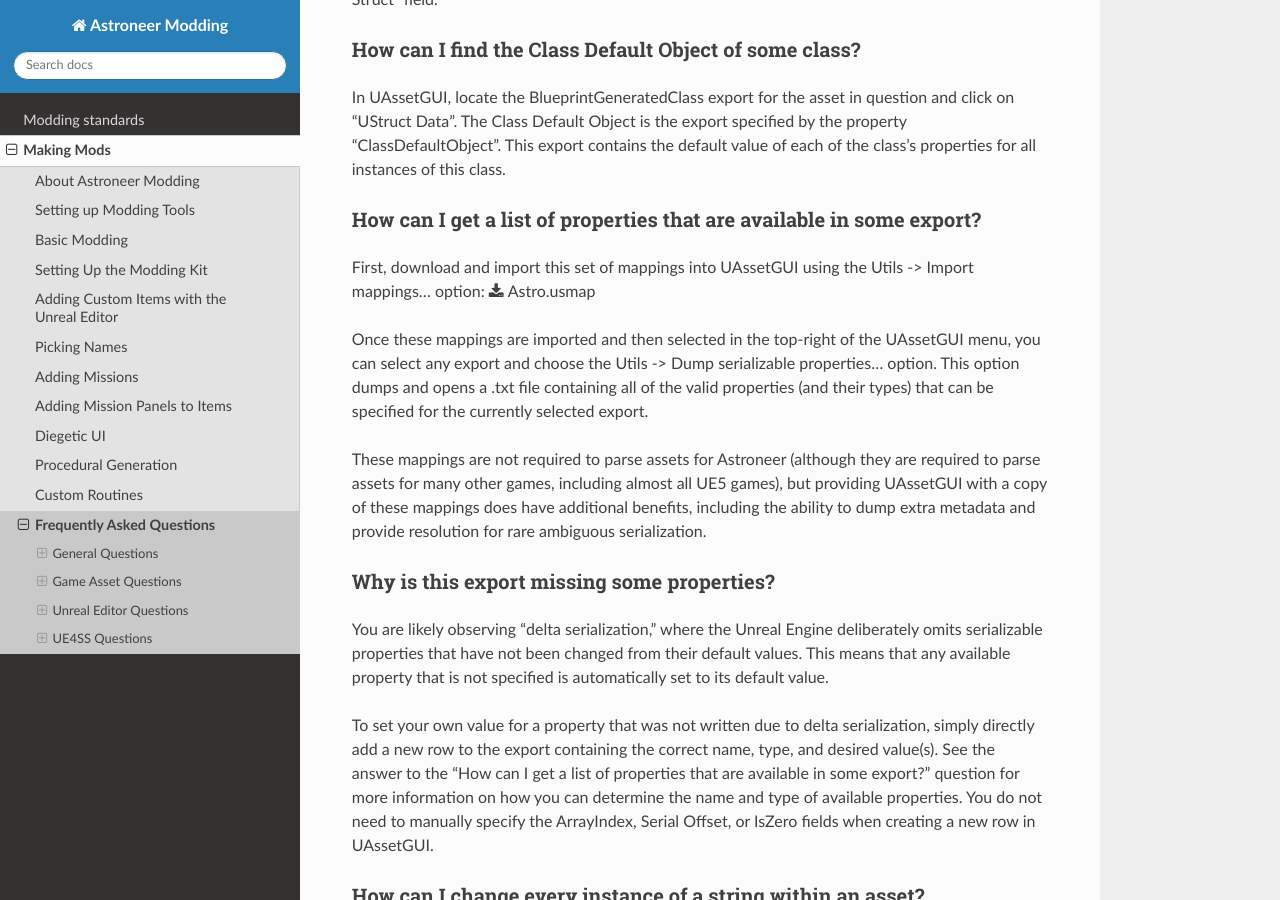
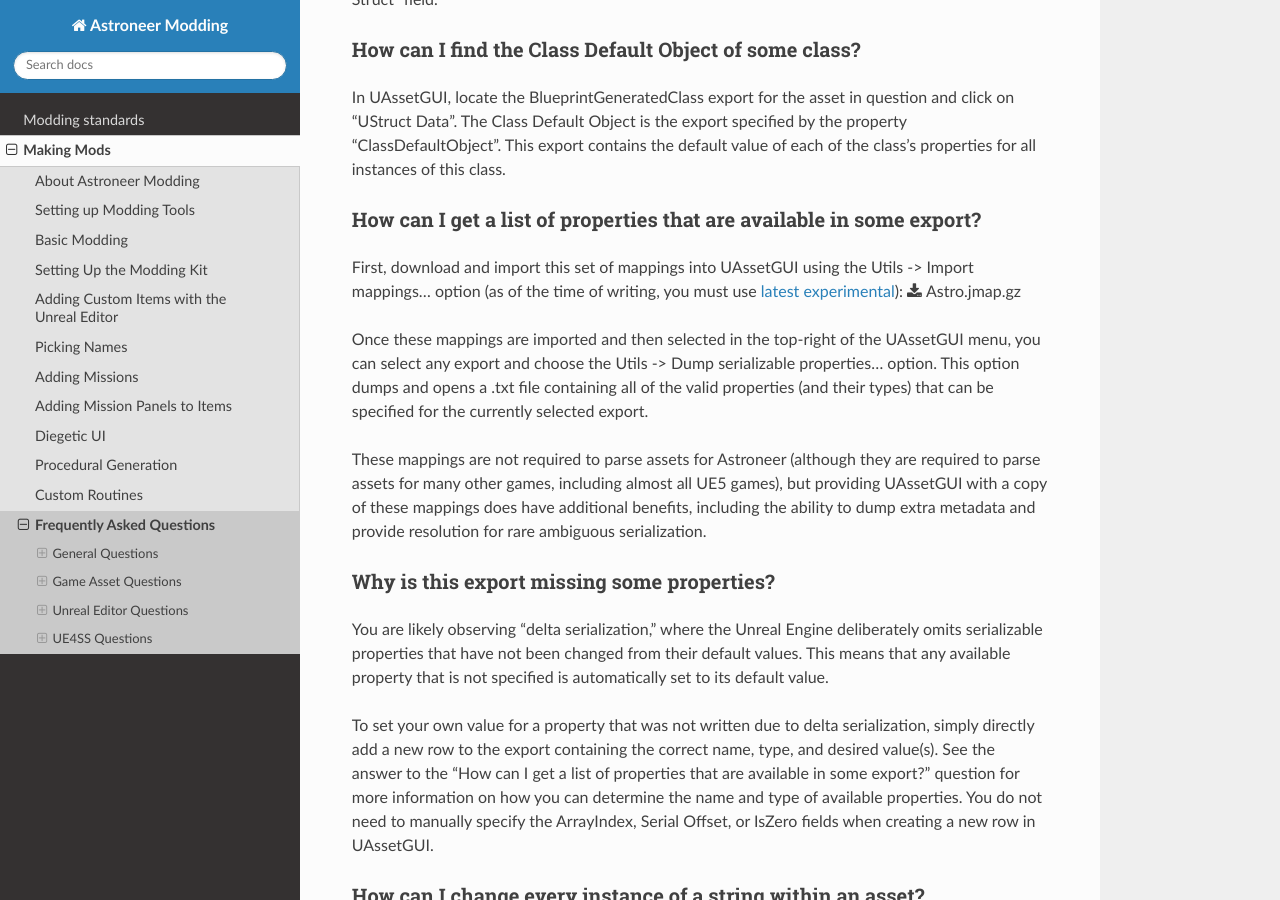
Before and after one commit to AstroTechies/astroneermodding, a Sphinx documentation site: the page built from docs/guides/faq.rst, in a window 1280 px wide and 900 px high, scrolled down 8374 px. Built offline with Sphinx 7.4.7 and the Read the Docs theme 3.1.0, drawn with Linux system fonts in a browser that asks for light colours.

Commit message:
replace provided usmap with jmap.gz

```diff
--- a/docs/guides/faq.rst
+++ b/docs/guides/faq.rst
@@ -179,11 +179,13 @@
 
 How can I get a list of properties that are available in some export?
 ^^^^^^^^^^^^^^^^^^^^^^^^^^^^^^^^^^^^^^^^^^^^^^^^^^^^^^^^^^^^^^^^^^^^^^^^^^^^^^^
-First, download and import this set of mappings into UAssetGUI using the Utils -> Import mappings... option: :download:`Astro.usmap <Astro.usmap>`
+First, download and import this set of mappings into UAssetGUI using the Utils -> Import mappings... option (as of the time of writing, you must use `latest experimental`_): :download:`Astro.jmap.gz <Astro.jmap.gz>`
 
 Once these mappings are imported and then selected in the top-right of the UAssetGUI menu, you can select any export and choose the Utils -> Dump serializable properties... option. This option dumps and opens a .txt file containing all of the valid properties (and their types) that can be specified for the currently selected export.
 
 These mappings are not required to parse assets for Astroneer (although they are required to parse assets for many other games, including almost all UE5 games), but providing UAssetGUI with a copy of these mappings does have additional benefits, including the ability to dump extra metadata and provide resolution for rare ambiguous serialization.
+
+.. _`latest experimental`: https://github.com/atenfyr/UAssetGUI/releases/tag/experimental-latest
 
 Why is this export missing some properties?
 ^^^^^^^^^^^^^^^^^^^^^^^^^^^^^^^^^^^^^^^^^^^^^^^^^^^^^^^^^^^^^^^^^^^^^^^^^^^
```
Also changed, not shown: 2 other files.
